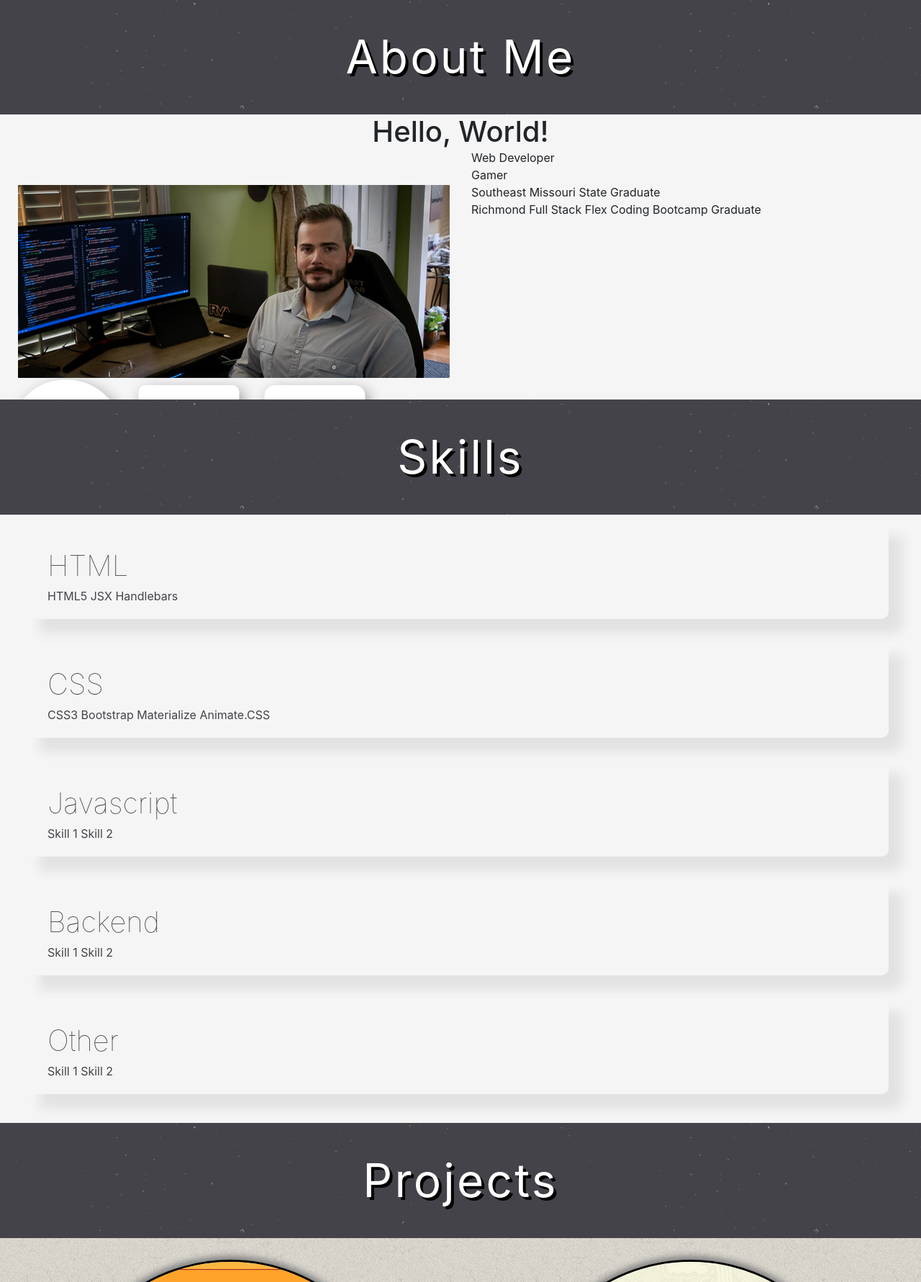
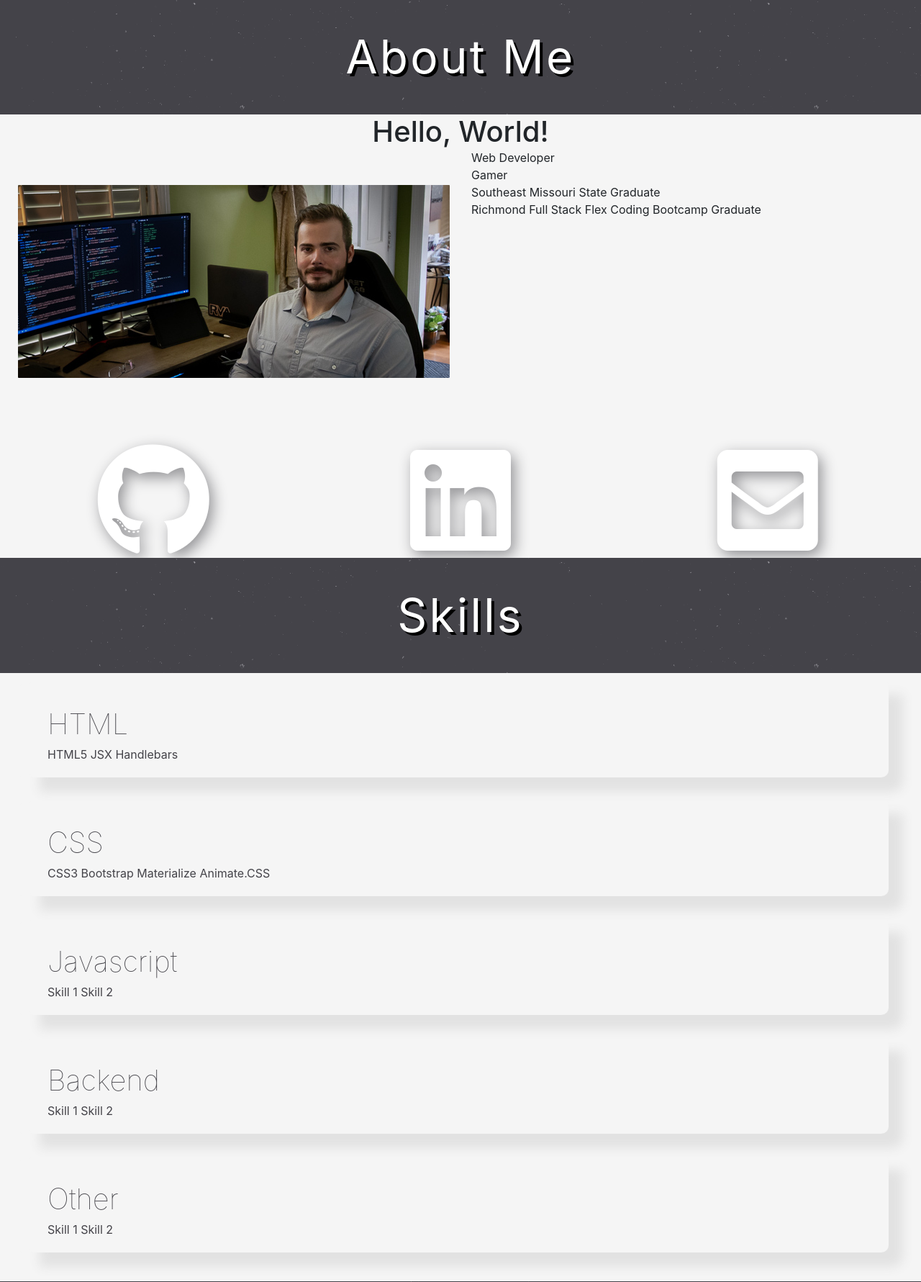
Before and after one commit to jmschindele/portfolio, a PHP site: page / in a window 1280 px wide. Shown: the part 801-2582 px from the top of the page at 72% size. Run offline with PHP 8.4, Linux system fonts and the light colour scheme; some libraries are stand-ins or nearby versions.

Commit message:
bug fixes

```diff
--- a/assets/css/style.css
+++ b/assets/css/style.css
@@ -42,9 +42,7 @@ body {
   display: block;
 }
 
-.about-list li {
-  /* list-style: disc; */
-}
+
 
 #skills-screen {
   background: whitesmoke;
@@ -189,7 +187,7 @@ body {
   /* color: #c3c3c7; */
   /* background:  #343438; */
   background: whitesmoke;
-  height: 98vh;
+  /* min-height: 98vh; */
 }
 
 .icon-link,
--- a/index.html
+++ b/index.html
@@ -87,9 +87,10 @@
                 <li>Gamer</li>
                 <li>Southeast Missouri State Graduate</li>
                 <li>Richmond Full Stack Flex Coding Bootcamp Graduate</li>
-            </ul></div>
-          <!-- <div class="row d-flex justify-content-around"> -->
-            <div class="row d-flex align-items-end thin-block" style='height: 30px;'>
+              </ul>
+            </div>
+          </div>
+            <div class="row d-flex align-items-end thin-block" style='height: 250px;'>
             <div class="col-4 d-flex justify-content-around mt-auto">
               <a href="https://github.com/jmschindele" class="icon-link"
                 ><i class="fab fa-github fa-10x" id='github-icon'></i><br
@@ -122,7 +123,7 @@
 
       <div class="position" id="skills-screen">
           <div class="row">
-            <div class="col-12 segway-banner" id="about-me-segway">
+            <div class="col-12 segway-banner" id="skills-segway">
               <span class='segway-title'>Skills</span>
             </div>
           </div>
```
Lines whose indentation alone changed are shown as unchanged.
